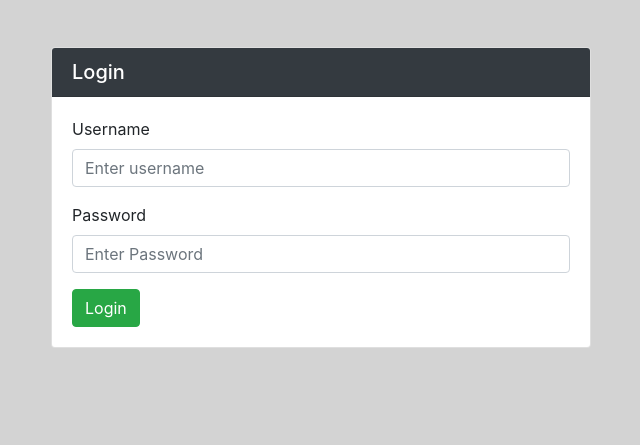
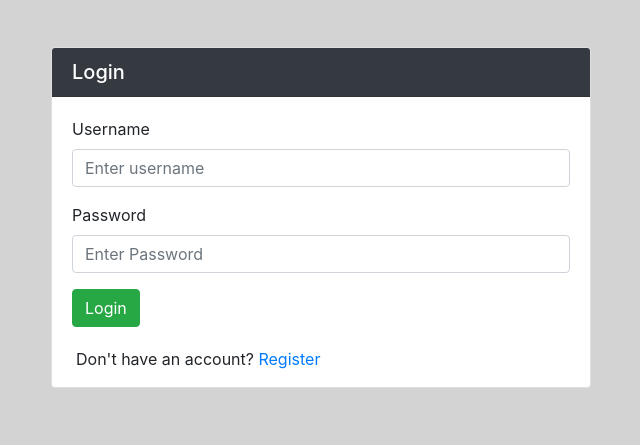
Before and after one commit to Johnny-Morgan/hike-logger, a Flask app: page /login in a window 1280 px wide. Shown: the part 81-526 px from the top of the page, without its empty margins (319-959 px from the left). Run offline with Flask 2, Linux system fonts and the light colour scheme; some libraries are stand-ins or nearby versions.

Commit message:
Add link to navigate to register page

```diff
--- a/templates/login.html
+++ b/templates/login.html
@@ -25,6 +25,11 @@
                         <button type="submit" class="btn btn-success">Login</button>
                     </form>
                 </div>
+                <div class="row">
+                    <div class="col-sm-12 ml-4">
+                        <p>Don't have an account? <a href="{{ url_for('register')}}">Register</a></p>
+                    </div>
+                </div>
             </div>
         </div>
     </div>
```
